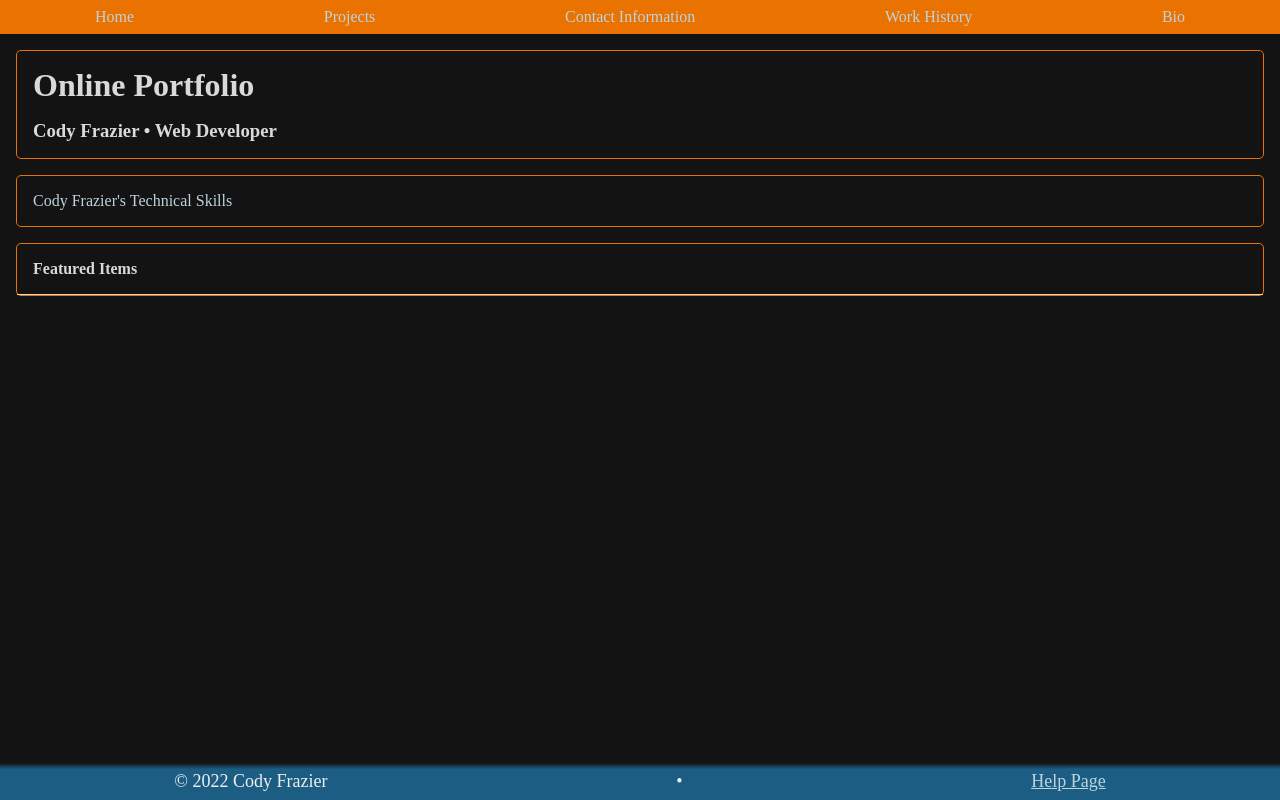
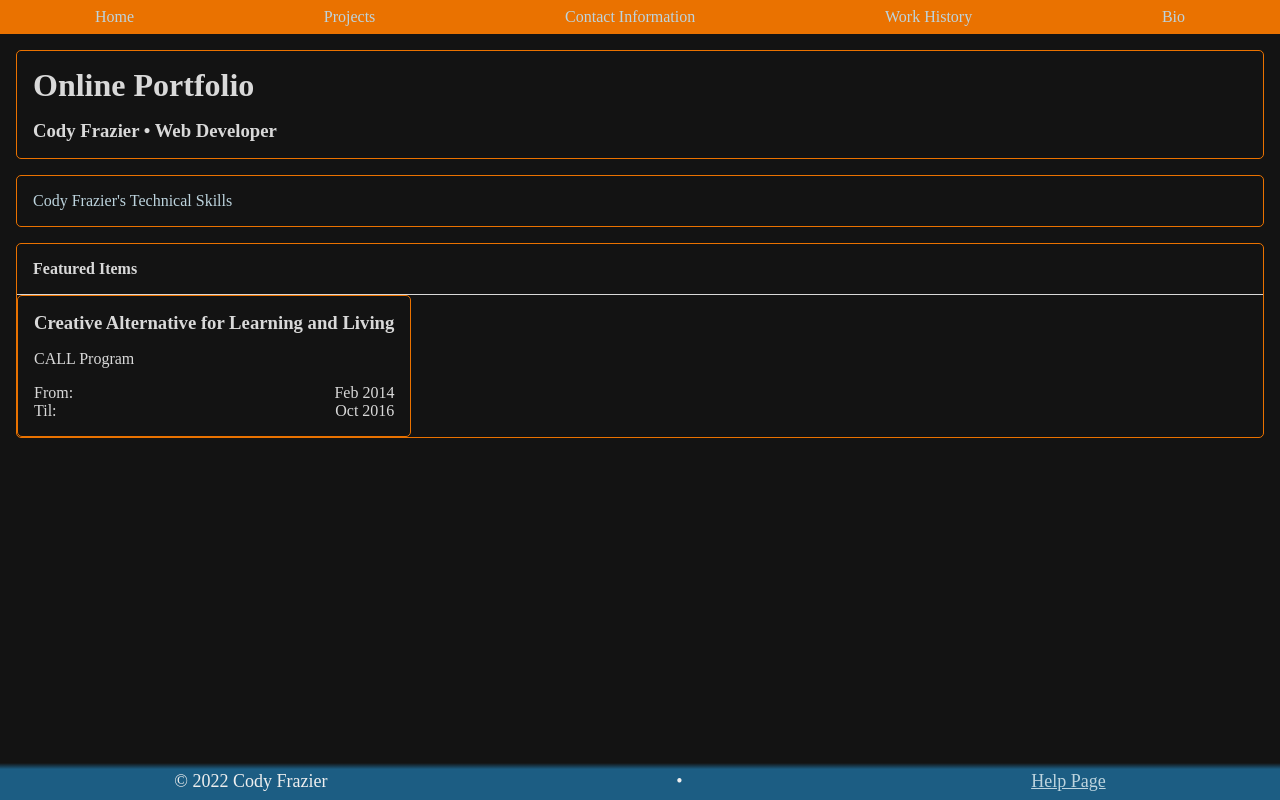
Before and after one commit to CodyFrazier/CFPortfolio, a React app: page / in a window 1280 px wide. Built offline with nearby package versions, Linux system fonts and the light colour scheme.

Commit message:
Created Array index randomization for featured content, refactored grid to accomodate

```diff
--- /dev/null
+++ b/src/Generic Components/WorkCard.js
@@ -0,0 +1,21 @@
+import React, { useState, useEffect } from 'react';
+
+const WorkCard = ({ element, idx }) => {
+    console.log(element)
+    return(
+        <div key = { `card${ idx }` } className = 'colorOW columnNW borderAO border5'>
+            <h3 className = 'pad1'>{ element.employer }</h3>
+            <div className = 'leftPad1'>{ element.nickname }</div>
+            <div className = 'columnNW margin1'>
+                <div className = 'rowNW spaceBetweenRow'>
+                    <span>From:</span><span>{ element.startDate }</span>
+                </div>
+                <div className = 'rowNW spaceBetweenRow'>
+                    <span>Til:</span><span>{ element.endDate }</span>
+                </div>
+            </div>
+        </div>
+    )
+}
+
+export default WorkCard;
--- a/src/Generic Components/WorkHistoryCardGrid.js
+++ b/src/Generic Components/WorkHistoryCardGrid.js
@@ -1,22 +1,12 @@
 import React, { useState, useEffect } from 'react';
+import WorkCard from './WorkCard';
 
 const WorkHistoryCardGrid = ({ array }) => {
     return (
         <div className = 'gridMatrix300 bottomMargin1 leftMargin1 rightMargin1 gridGap1'>{
             array.map((element, idx) => {
                 return(
-                    <div key = { `card${ idx }` } className = 'colorOW columnNW borderAO border5'>
-                        <h3 className = 'pad1'>{ element.employer }</h3>
-                        <div className = 'leftPad1'>{ element.nickname }</div>
-                        <div className = 'columnNW margin1'>
-                            <div className = 'rowNW spaceBetweenRow'>
-                                <span>From:</span><span>{ element.startDate }</span>
-                            </div>
-                            <div className = 'rowNW spaceBetweenRow'>
-                                <span>Til:</span><span>{ element.endDate }</span>
-                            </div>
-                        </div>
-                    </div>
+                    <WorkCard element = { element } idx = { idx } />
                 )
             })
         }</div>
--- a/src/Page Components/Landing.js
+++ b/src/Page Components/Landing.js
@@ -1,5 +1,6 @@
 import React, { useEffect, useState } from 'react';
 import { Link } from 'react-router-dom';
+import WorkCard from '../Generic Components/WorkCard.js';
 const { workHistory, skills, projects, interests } = require('../ObjectLists');
 
 const Landing = ({ bp, setError }) => {
@@ -10,9 +11,13 @@ const Landing = ({ bp, setError }) => {
     despite also being from other sections
     2. Create a short blurb describing Technical expertise and skills ( soft, hard )
     3. Describe development process ?
-    4. Should Education be listed here or in a separate tab?
+  x 4. ------->Should Education be listed here or in a separate tab? SEPARATE.
     *********************************************************************************
     */
+   const randomFeature = arr => {
+       return (Math.floor(Math.random() * arr.length));
+   }
+
     return(
         <div  className = 'colorOW columnNW widthundred'>
             <div className = {`${ bp.isLarge? 'margin1' : 'topMargin3 leftMargin1 rightMargin1 bottomMargin1' } alignCenter borderAO border5 pad1` }>
@@ -25,7 +30,7 @@ const Landing = ({ bp, setError }) => {
             <div className = { `rightMargin1 leftMargin1 bottomMargin1 borderAO border5 columnNW` }>
                 <h4 className = 'bottomBorderOW pad1'>Featured Items</h4>
                 <div className = 'scrollable rowNW'>
-
+                <WorkCard element = { workHistory.workArray[randomFeature(workHistory.workArray)] }  idx = { 0 } />
                 </div>
             </div>
         </div>
```
